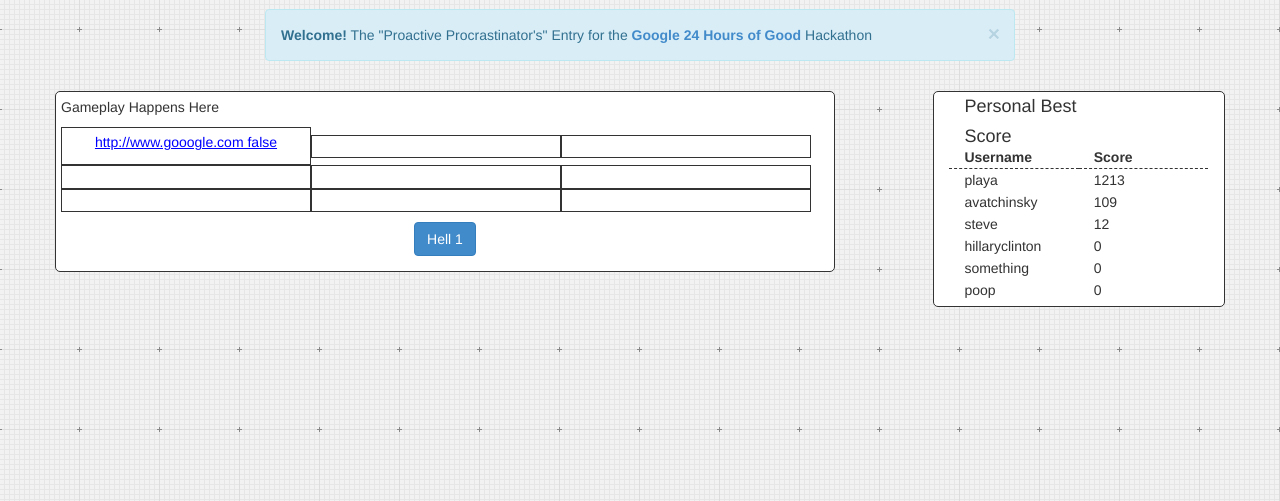
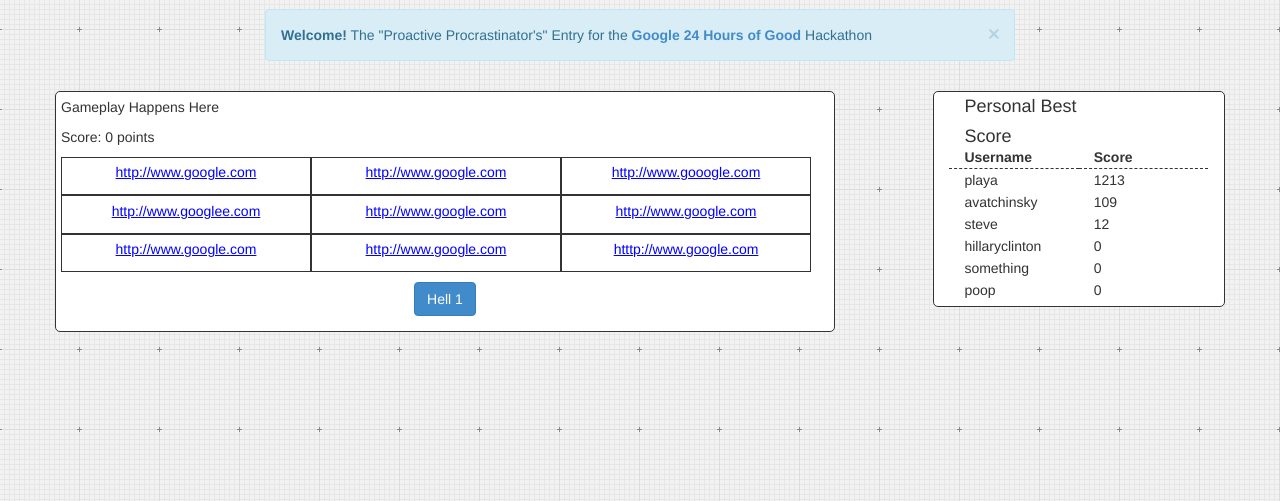
Before and after one commit to AVatch/Google-24-Hr-Hackathon, a Django app: page / in a window 1280 px wide. Shown: the part 51-552 px from the top of the page. Run offline with Django 3.2, Linux system fonts and the light colour scheme; data comes from the database, SQL or seed files in the repository; parts of the project's set-up code (start-up, migrations or seed data) failed here and were passed over; some libraries are stand-ins or nearby versions.

Commit message:
scoring and shit

```diff
--- a/Django_Project/LinkSweeper/static/js/link-gen.js
+++ b/Django_Project/LinkSweeper/static/js/link-gen.js
@@ -25,7 +25,7 @@
  * * * * * * * * * * * * * * * * * * * * * * * * * * * * * * * */
 
 /* Global Variables */
-var probability = 0.1;
+var probability = 0.5;
 var swaps = {
     ":":[";"],
     "/":["\\"],
@@ -85,8 +85,8 @@ var swaps = {
 
 
 /* Main Generation Function */
-function getLink(difficulty) {
-    return "http://www.google.com";
+function getLink(level) {
+    return destroyLink("http://www.google.com",level);
 }
 
 /* Main Link Destruction Function */
@@ -171,14 +171,15 @@ function random() {
 function randomInt(min,max) {
     return Math.floor(min + max*random());
 }
-
+$(window).ready(function () {
+    window.game_links = new Object();
+});
 /* jQuery wrapper */
 $.fn.generate = function() {
-    var link = getLink(0);
-    var link_info = destroyLink(link,levelToDifficulty(0));
-    $(this).text(link_info.link + " " + link_info.value );
+    var link_info = getLink(window.level);
+    $(this).text(link_info.link);
     window.game_links[link_info.link] = {
         value:link_info.value,
         type:link_info.type
     };
-}
+};
--- a/Django_Project/LinkSweeper/static/js/linksweeper.js
+++ b/Django_Project/LinkSweeper/static/js/linksweeper.js
@@ -17,6 +17,7 @@ r_text[6] = "California dreaming, On such a winter's day";
 
 function generate_game_board(parent_div, level_type){
     if(level_type=='grid'){
+        window.game_links = new Object();
         var game_board_html =  " "+
             "<table style='width:100%;'>"+
                     "<tr>" +
@@ -97,6 +98,7 @@ function generate_game_board(parent_div, level_type){
             $(this).generate();
             game_links_left++;
         });
+        update_score();
     }
 }
 
@@ -137,11 +139,9 @@ function play_game(){
 
                 if( relX < initX){
                     $(this).parent().css('background-color' , 'red');
-
                 }
-                if( relX > initX){
+                else if( relX > initX){
                     $(this).parent().css('background-color' , 'green');
-
                 }
             },
 
@@ -150,13 +150,49 @@ function play_game(){
 
                 // get the link in the box
                 // check if correct
-                verify($(this).text());
+                verify($(this).text(),$(this).parent().css("background-color"));
                 // update score mark as correct or not
-
                 console.log('Links left' + game_links_left);
                 validate_game();
             }
         });
+}
+
+function verify(link,choice) {
+    console.log(link + " Choice: " + choice + " " + window.game_links[link].value);
+    var translate_choice_to_human_lang;
+    if(choice == "rgb(0, 128, 0)"){
+        translate_choice_to_human_lang = true; // GREEN
+    }else if(choice == "rgb(255, 0, 0)"){
+        translate_choice_to_human_lang = false; // RED
+    }
+
+    if(translate_choice_to_human_lang == window.game_links[link].value){
+        console.log('CORRECT');
+        game_score += 1;
+    }else{
+        console.log('INCORRECT');
+        game_score -= 1;
+    }
+
+    console.log('VALUE: ' + window.game_links[link].value + ' CHOICE: ' + translate_choice_to_human_lang);
+
+
+    // if (window.game_links[link].value && "rgb(0, 128, 0)" === choice) {
+    //     game_score -= 1;
+    // }
+    // else if (window.game_links[link].value && "rgb(255, 0, 0)" === choice) {
+    //     game_score -= 1;
+    // } else {
+    //     game_score += 1;
+    // }
+
+    console.log(window.game_links[link].value);
+
+    update_score();
+}
+function update_score() {
+    $("#score").text(game_score);
 }
 
 $(document).ready(function() {
--- a/Django_Project/LinkSweeper/templates/linksweeper.html
+++ b/Django_Project/LinkSweeper/templates/linksweeper.html
@@ -29,6 +29,7 @@
 <div class="row">
 	<div class="col-md-8" style="border: 1px solid; margin-top:10px; background-color: white; border-radius: 5px; padding: 5px;">
 		<p>Gameplay Happens Here</p>
+		<p>Score: <span id="score"></span> points</p>
 
 <!--
 		<div class="row">
```
